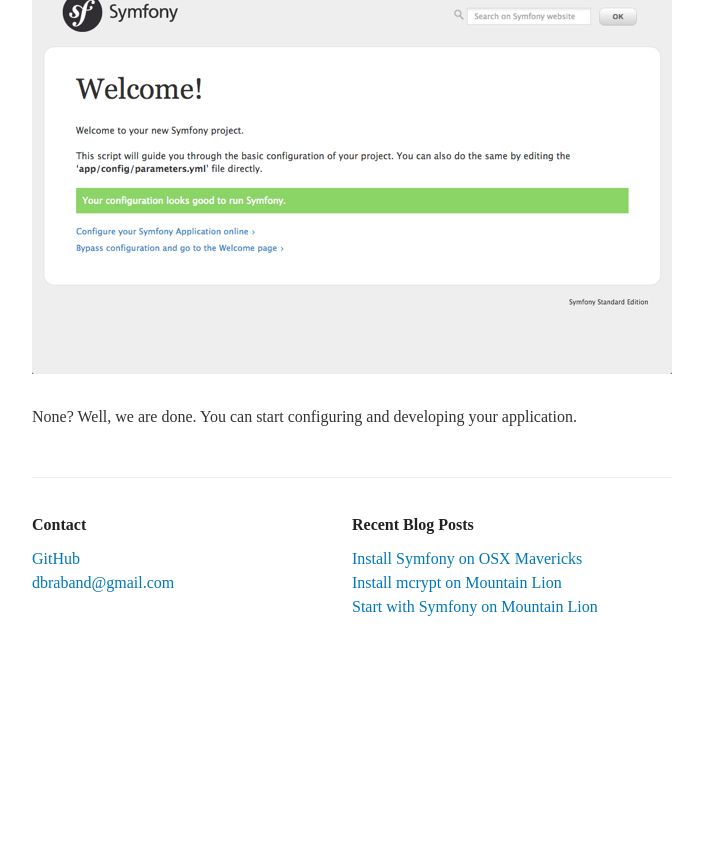
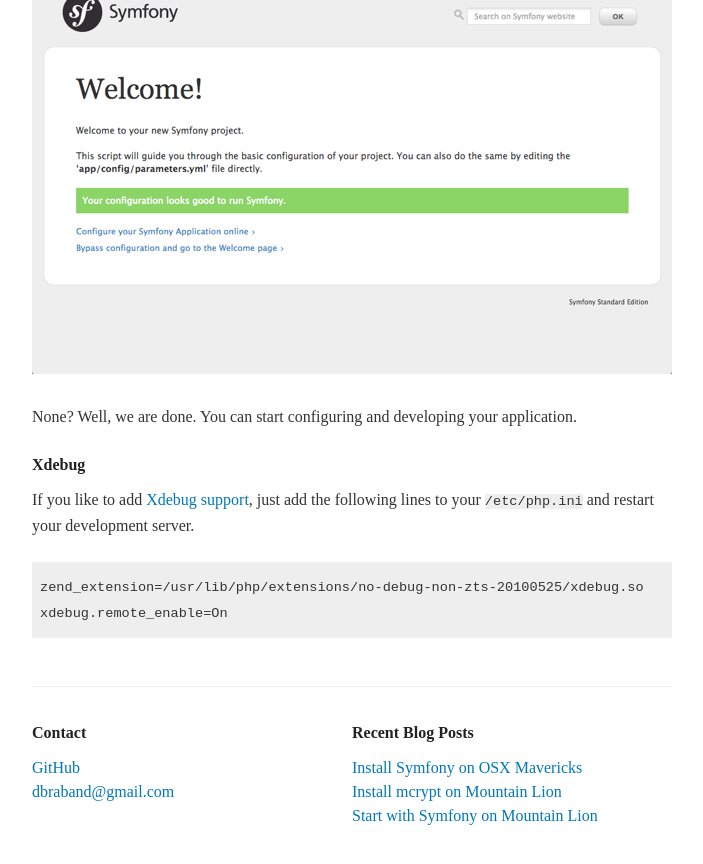
Before and after one commit to dabio/dabio, a Jekyll site: the page built from _posts/2013-10-23-install-symfony-on-osx-mavericks.md, in a window 1280 px wide and 900 px high, scrolled down 4519 px. Shown: the top 864 px of the window, without its empty margins (288-991 px from the left). Built offline with Jekyll 4.4.1, drawn with Linux system fonts in a browser that asks for light colours; some web fonts are replaced; Markdown is read by kramdown in place of the engine named in the settings; comment, search, counter and statistics services are not loaded; before the commit the page ends 5210 px from its top, so only the background shows below that.

Commit message:
Add Xdebug support.

````diff
--- a/_posts/2013-10-23-install-symfony-on-osx-mavericks.md
+++ b/_posts/2013-10-23-install-symfony-on-osx-mavericks.md
@@ -135,6 +135,14 @@ Start the server again `php app/console server:run` and head over to [localhost:
 
 None? Well, we are done. You can start configuring and developing your application.
 
+## Xdebug
+
+If you like to add [Xdebug support][xdebug], just add the following lines to your `/etc/php.ini` and restart your development server.
+
+```ini
+zend_extension=/usr/lib/php/extensions/no-debug-non-zts-20100525/xdebug.so
+xdebug.remote_enable=On
+```
 
   [apache]: http://httpd.apache.org
   [php]: http://php.net
@@ -145,3 +153,4 @@ None? Well, we are done. You can start configuring and developing your applicati
   [mariadb]: https://mariadb.org
   [composer]: http://getcomposer.org
   [symfony]: http://symfony.com
+  [xdebug]: http://xdebug.org
````
